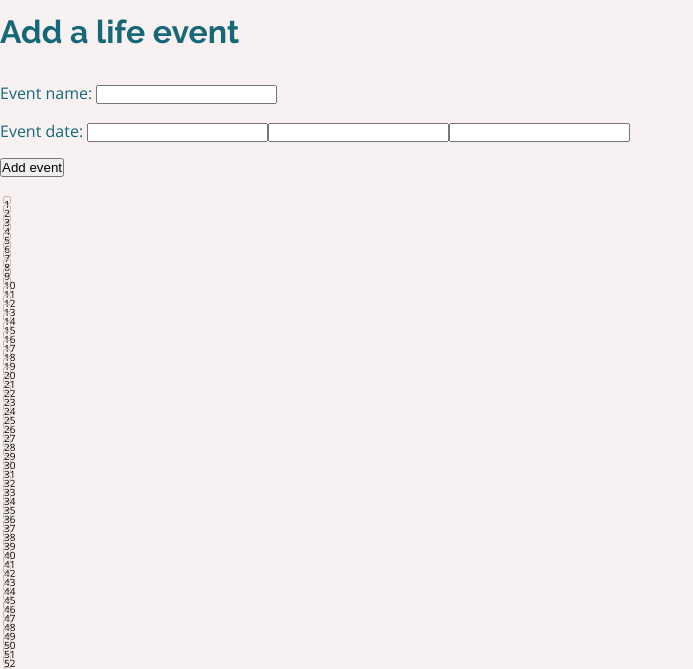
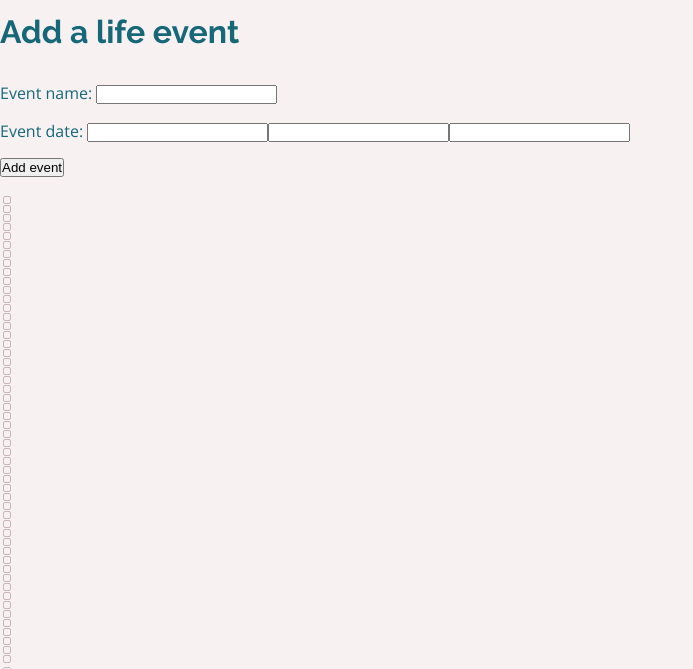
Before and after one commit to juancoquet/time-of-your-life, a Django app: page /grid/dashboard/ in a window 1280 px wide. Shown: the part 248-917 px from the top of the page, without its empty margins (0-693 px from the left). Run offline with Django 3.2, Linux system fonts and the light colour scheme; a user stored in the database is signed in; tables that the repository leaves empty hold one stand-in row (values such as "Sample post").

Commit message:
Fix safari week number font size

```diff
--- a/static/css/base.css
+++ b/static/css/base.css
@@ -20,9 +20,9 @@
 }
 
 html {
-    font-size: 62.5%;
     font-family: 'Open Sans', sans-serif;
     background-color: var(--bg-clr);
+    font-size: 62.5%;
 }
 
 body {
@@ -483,6 +483,7 @@ nav .logo__tyl--small {
     text-align: center;
     margin: 1px;
     transition: var(--transition-off);
+    font-size: 0;
 }
 
 .week.past {
```
